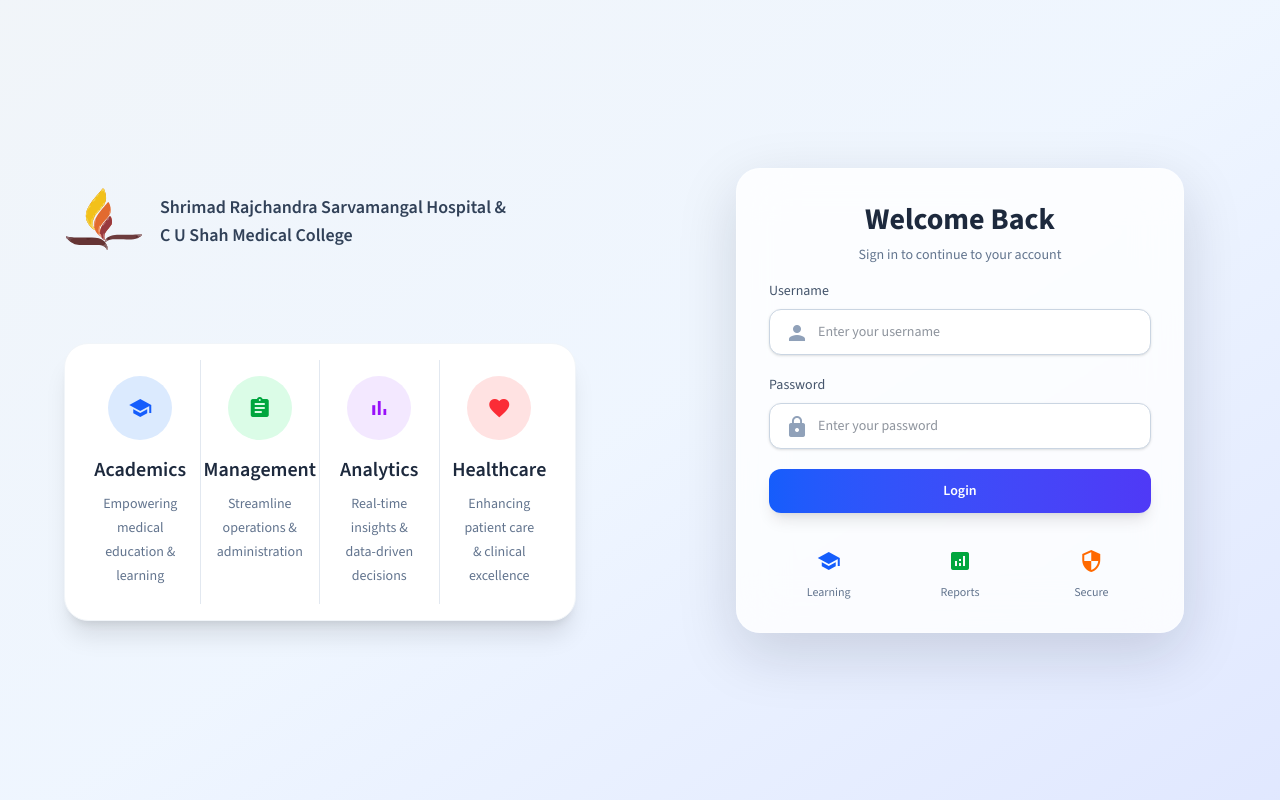
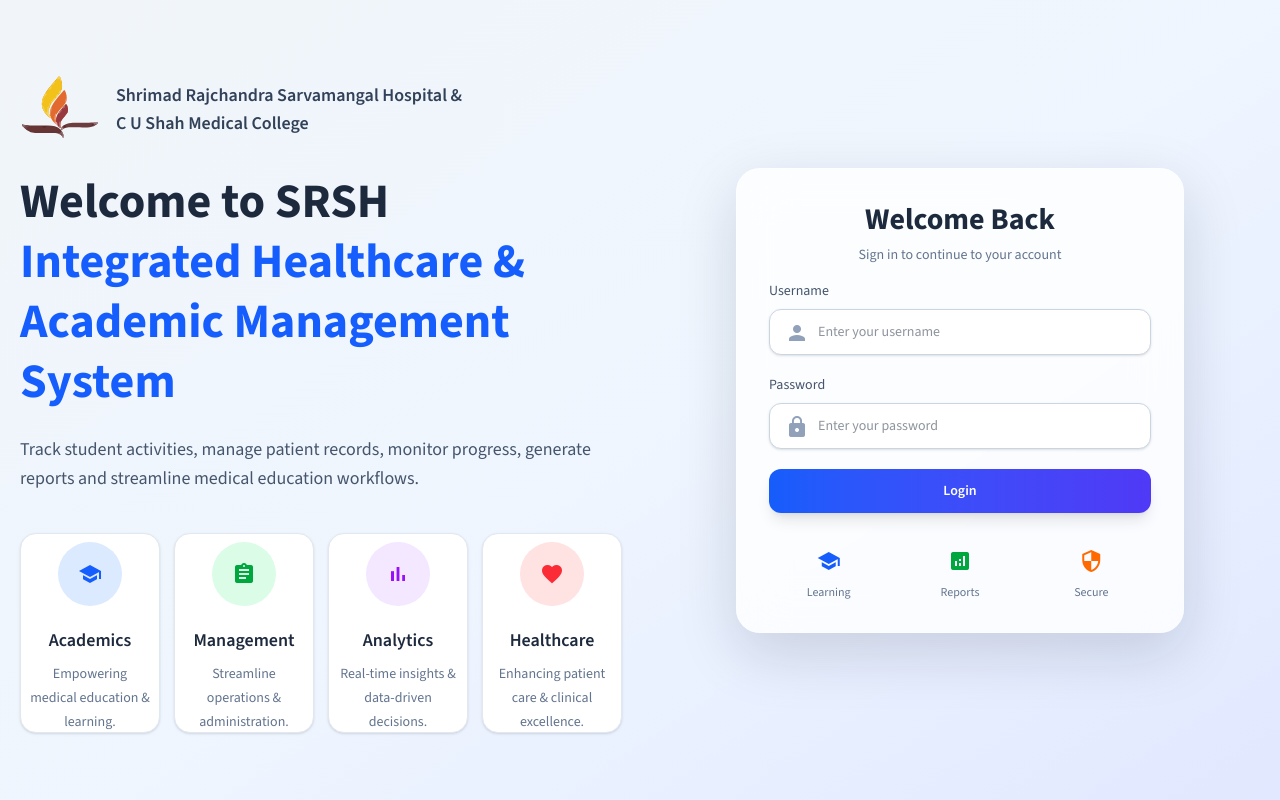
Before and after one commit to cusmc/smc9-ng, an Angular app: page /login in a window 1280 px wide. Built offline with nearby package versions, Linux system fonts and the light colour scheme.

Commit message:
Refactor login component layout, adjust toast duration, and update sidebar styles for better responsiveness

```diff
--- a/src/app/app.component.ts
+++ b/src/app/app.component.ts
@@ -59,7 +59,7 @@ export class AppComponent implements OnInit {
     private router: Router,
     private http: HttpClient,
     public nav: NavService,
-  ) {}
+  ) { }
 
   // ngOnInit(): void {
   //   // Track login page so shell never wraps the login form, regardless of isLoggedIn timing
@@ -125,7 +125,7 @@ export class AppComponent implements OnInit {
       this.username = this.authService.getUsername() || '';
 
       if (loggedIn) {
-        this.sidenavOpen = true;
+        this.sidenavOpen = false;
         this.refreshAllData();
       } else {
         this.userRoles = [];
@@ -199,8 +199,8 @@ export class AppComponent implements OnInit {
           err.status === 0
             ? 'Cannot reach the server. Please check your network or contact IT.'
             : 'Server error (' +
-              err.status +
-              '). Some features may not work correctly.';
+            err.status +
+            '). Some features may not work correctly.';
       },
     });
   }
@@ -267,8 +267,8 @@ export class AppComponent implements OnInit {
 
   closeSidenavOnMobile(): void {
     if (
-      typeof window !== 'undefined' &&
-      window.matchMedia('(max-width: 1380px)').matches
+      typeof window !== 'undefined'
+      && window.matchMedia('(max-width: 1380px)').matches
     ) {
       this.sidenavOpen = false;
     }
--- a/src/app/auth/login/login.component.html
+++ b/src/app/auth/login/login.component.html
@@ -3,9 +3,9 @@
 >
   <div class="grid min-h-screen lg:grid-cols-2">
     <!-- Left Side -->
-    <div class="hidden lg:flex flex-col justify-center px-16">
+    <div class="hidden lg:flex flex-col justify-center px-5 py-5">
       <div class="max-w-xl">
-        <div class="mb-15 flex items-center gap-4">
+        <div class="flex items-center gap-4">
           <img src="assets/SRSH_logo.svg" alt="CUSMC" class="h-20 w-20 mb-6" />
           <div class="text-slate-700 font-semibold text-lg mb-5">
             Shrimad Rajchandra Sarvamangal Hospital & <br />
@@ -14,102 +14,105 @@
           </div>
         </div>
 
-        <!-- <h1 class="text-5xl font-bold leading-tight text-slate-800">
-          Welcome to SRSH Hospital
-          <span class="text-blue-600"> </span>
-        </h1> -->
+        <h1 class="text-5xl font-bold leading-tight text-slate-800">
+          Welcome to SRSH
+          <span class="text-blue-600">
+            Integrated Healthcare & Academic Management System
+          </span>
+        </h1>
         <!-- <h2
           class="relative mb-4 pb-4 text-3xl font-bold text-gray-900 after:content-[''] after:absolute after:left-0 after:bottom-0 after:w-20 after:h-1 after:bg-blue-600 after:rounded-full"
         ></h2> -->
-        <!-- <h2 class="text-2xl font-bold text-blue-600">
-          Shrimad Rajchandra Sarvamangal Hospital & <br />
-          C U Shah Medical College
-        </h2> -->
+        <h2 class="text-xl font-bold text-blue-600"></h2>
 
-        <!-- <p class="mt-6 text-lg text-slate-600 leading-relaxed">
+        <p class="mt-6 text-lg text-slate-600 leading-relaxed">
           Track student activities, manage patient records, monitor progress,
           generate reports and streamline medical education workflows.
-        </p> -->
+        </p>
 
-        <div
-          class="mt-10 rounded-3xl bg-white p-4 w-full shadow-xl border border-slate-100"
-        >
-          <div
-            class="grid grid-cols-3 md:grid-cols-4 divide-x divide-slate-200"
-          >
+        <div class="mt-10">
+          <div class="grid grid-cols-1 gap-10 sm:grid-cols-2 xl:grid-cols-4">
             <!-- Academics -->
-            <div class="flex flex-col items-center px-6 py-4 text-center">
+            <div
+              class="rounded-2xl border border-slate-200 bg-white p-2 text-center shadow-sm transition duration-300 hover:-translate-y-1 hover:shadow-lg w-35 h-50"
+            >
               <div
-                class="flex h-16 w-16 items-center justify-center rounded-full bg-blue-100"
+                class="mx-auto flex h-16 w-16 items-center justify-center rounded-full bg-blue-100"
               >
                 <span class="material-icons text-3xl text-blue-600"
                   >school</span
                 >
               </div>
 
-              <h3 class="mt-4 text-xl font-semibold text-slate-800">
+              <h3 class="mt-5 text-lg font-semibold text-slate-800">
                 Academics
               </h3>
 
               <p class="mt-2 text-sm leading-6 text-slate-500">
-                Empowering medical education & learning
+                Empowering medical education & learning.
               </p>
             </div>
 
             <!-- Management -->
-            <div class="flex flex-col items-center px-6 py-4 text-center">
+            <div
+              class="rounded-2xl border border-slate-200 bg-white p-2 text-center shadow-sm transition duration-300 hover:-translate-y-1 hover:shadow-lg w-35 h-50"
+            >
               <div
-                class="flex h-16 w-16 items-center justify-center rounded-full bg-green-100"
+                class="mx-auto flex h-16 w-16 items-center justify-center rounded-full bg-green-100"
               >
-                <span class="material-icons text-3xl text-green-600"
-                  >assignment</span
-                >
+                <span class="material-icons text-3xl text-green-600">
+                  assignment
+                </span>
               </div>
 
-              <h3 class="mt-4 text-xl font-semibold text-slate-800">
+              <h3 class="mt-5 text-lg font-semibold text-slate-800">
                 Management
               </h3>
 
               <p class="mt-2 text-sm leading-6 text-slate-500">
-                Streamline operations & administration
+                Streamline operations & administration.
               </p>
             </div>
 
             <!-- Analytics -->
-            <div class="flex flex-col items-center px-6 py-4 text-center">
+            <div
+              class="rounded-2xl border border-slate-200 bg-white p-2 text-center shadow-sm transition duration-300 hover:-translate-y-1 hover:shadow-lg w-35 h-50"
+            >
               <div
-                class="flex h-16 w-16 items-center justify-center rounded-full bg-purple-100"
+                class="mx-auto flex h-16 w-16 items-center justify-center rounded-full bg-purple-100"
               >
-                <span class="material-icons text-3xl text-purple-600"
-                  >bar_chart</span
-                >
+                <span class="material-icons text-3xl text-purple-600">
+                  bar_chart
+                </span>
               </div>
 
-              <h3 class="mt-4 text-xl font-semibold text-slate-800">
+              <h3 class="mt-5 text-lg font-semibold text-slate-800">
                 Analytics
               </h3>
 
               <p class="mt-2 text-sm leading-6 text-slate-500">
-                Real-time insights & data-driven decisions
+                Real-time insights & data-driven decisions.
               </p>
             </div>
 
             <!-- Healthcare -->
-            <div class="flex flex-col items-center px-6 py-4 text-center">
+            <div
+              class="rounded-2xl border border-slate-200 bg-white p-2 text-center shadow-sm transition duration-300 hover:-translate-y-1 hover:shadow-lg w-35 h-50"
+            >
               <div
-                class="flex h-16 w-16 items-center justify-center rounded-full bg-red-100"
+                class="mx-auto flex h-16 w-16 items-center justify-center rounded-full bg-red-100"
               >
-                <span class="material-icons text-3xl text-red-500"
-                  >favorite</span
-                >
+                <span class="material-icons text-3xl text-red-500">
+                  favorite
+                </span>
               </div>
 
-              <h3 class="mt-4 text-xl font-semibold text-slate-800">
+              <h3 class="mt-5 text-lg font-semibold text-slate-800">
                 Healthcare
               </h3>
 
               <p class="mt-2 text-sm leading-6 text-slate-500">
-                Enhancing patient care & clinical excellence
+                Enhancing patient care & clinical excellence.
               </p>
             </div>
           </div>
@@ -118,7 +121,7 @@
     </div>
 
     <!-- Right Side -->
-    <div class="flex items-center justify-center px-6 py-12">
+    <div class="flex items-center justify-center px-2 py-2">
       <div
         class="w-full max-w-md rounded-3xl border border-white/30 bg-white/80 backdrop-blur-xl shadow-[0_20px_60px_rgba(15,23,42,0.15)]"
       >
@@ -281,7 +284,7 @@
   </div>
 
   <!-- Footer -->
-  <div class="pb-6 text-center text-xs text-slate-500">
+  <div class="pb-6 pt-6 text-center text-xs text-slate-500">
     © {{ currentYear }}
     <span class="font-medium text-slate-700">
       SRSH Hospital & C U Shah Medical College
@@ -289,6 +292,6 @@
     <span class="mx-2">•</span>
     CUSMC ERP System
     <span class="mx-2">•</span>
-    Powered by IT Department
+    Powered by IT Department SRSH & CUSMC
   </div>
 </div>
--- a/src/app/core/toast/toast.service.ts
+++ b/src/app/core/toast/toast.service.ts
@@ -27,7 +27,7 @@ export class ToastService {
     const variant = options?.variant ?? 'info';
     const title = this.defaultTitleForVariant(variant);
     const toast = this.showByVariant(variant, message, title, {
-      timeOut: options?.duration ?? 4000
+      timeOut: options?.duration ?? 3000
     });
     return toast?.toastId.toString() ?? '';
   }
@@ -37,7 +37,7 @@ export class ToastService {
     if (config?.panelClass?.includes('error')) {
       variant = 'error';
     }
-    this.show(message, { variant, duration: config?.duration ?? 4000 });
+    this.show(message, { variant, duration: config?.duration ?? 3000 });
   }
 
   dismiss(id: string): void {
--- a/src/app/nav/sidebar/sidebar.component.scss
+++ b/src/app/nav/sidebar/sidebar.component.scss
@@ -23,7 +23,7 @@
   }
 
   .module-label {
-    font-size: 13px;
+    font-size: 0.9rem;
     font-weight: 700;
     letter-spacing: 0.04em;
     text-transform: uppercase;
@@ -79,7 +79,7 @@
   }
 
   .group-icon {
-    font-size: 16px;
+    font-size: 1rem;
   }
 
   .group-label {
@@ -87,7 +87,7 @@
   }
 
   .expand-icon {
-    font-size: 16px;
+    font-size: 1rem;
     transition: transform 0.2s;
   }
 }
@@ -106,7 +106,7 @@ details[open] .expand-icon {
   align-items: center;
   gap: 8px;
   padding: 7px 12px 7px 22px;
-  font-size: 12.5px;
+  font-size: 12px;
   color: var(--app-sidenav-text);
   text-decoration: none;
   border-left: 3px solid transparent;
@@ -240,12 +240,9 @@ details[open] .expand-icon {
 }
 
 .nav-group-summary {
-  border-radius: 12px;
-
+  border-radius: 10px;
   padding: 12px 14px;
-
   background: #f8fafc;
-
   font-size: 11px;
   font-weight: 700;
 
@@ -256,18 +253,13 @@ details[open] .expand-icon {
 .nav-item {
   display: flex;
   align-items: center;
-
   gap: 12px;
-
   margin: 3px 0;
   padding: 11px 14px 11px 18px;
-
   border-radius: 14px;
-
   color: #475569;
-  font-size: 13px;
+  font-size: 0.7rem;
   font-weight: 500;
-
   transition: all 0.25s ease;
 
   &:hover {
@@ -336,3 +328,21 @@ details[open] .expand-icon {
     letter-spacing: 0.05em;
   }
 }
+
+@media (max-width: 320px) {
+ .sidebar-panel{
+  width: 220px;
+ }
+}
+
+@media (max-width: 425px){
+  .sidebar-panel{
+    width: 220px;
+  }
+}
+
+@media (max-width: 768px){
+  .sidebar-panel{
+    width: 220px;
+  }
+}
```
